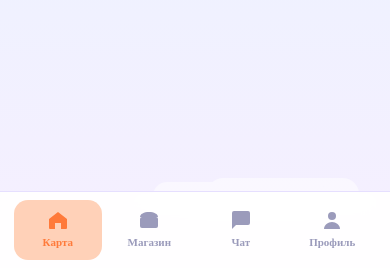
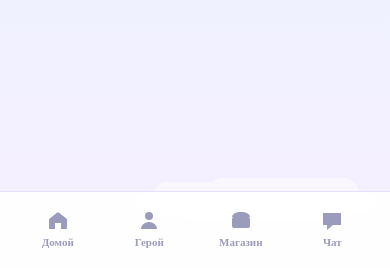
Before and after one commit to kotyadji-coder/kidion, a FastAPI app: template templates/kid/subject_map.html in a window 390 px wide. Shown: the part 576-844 px from the top of the page. Run offline with FastAPI, Linux system fonts and the light colour scheme; the template is opened without the code that fills it, so the values that code supplies are empty.

Commit message:
Green button 'В ПУТЬ!', fix mobile tap, tabbar match, shelf text wrap
Co-Authored-By: Claude Opus 4.6 (1M context) <noreply@anthropic.com>

```diff
--- a/templates/kid/subject_map.html
+++ b/templates/kid/subject_map.html
@@ -227,6 +227,7 @@
     position: relative; display: grid;
     grid-template-columns: repeat(var(--cols, 5), 1fr);
     height: 100%; align-items: center; overflow: visible;
+    z-index: 2;
   }
   .node-slot { display: grid; place-items: center; position: relative; }
   .node-slot.up   { transform: translateY(-30px); }
@@ -238,6 +239,7 @@
     width: var(--node-size); height: var(--node-size);
     position: relative; display: grid; place-items: center;
     cursor: pointer; transition: transform .15s ease; user-select: none;
+    -webkit-tap-highlight-color: transparent; touch-action: manipulation;
   }
   .node:hover { transform: translateY(-2px); }
   .node:active { transform: translateY(2px); }
@@ -511,21 +513,21 @@
 
 <!-- Mobile bottom tab bar -->
 <nav class="m-tabbar">
-  <a class="m-tab is-active" href="/kid/subject/{{ subject }}">
+  <a class="m-tab" href="/kid/home">
     <svg viewBox="0 0 24 24" fill="none"><path d="M3 11l9-7 9 7v9a1 1 0 0 1-1 1h-5v-6h-6v6H4a1 1 0 0 1-1-1v-9z" fill="currentColor"/></svg>
-    Карта
+    Домой
+  </a>
+  <a class="m-tab" href="/kid/character">
+    <svg viewBox="0 0 24 24" fill="none"><circle cx="12" cy="8" r="4" fill="currentColor"/><path d="M4 21c0-4 4-7 8-7s8 3 8 7" fill="currentColor"/></svg>
+    Герой
   </a>
   <a class="m-tab" href="/kid/character">
     <svg viewBox="0 0 24 24" fill="none"><rect x="3" y="9" width="18" height="11" rx="2" fill="currentColor"/><path d="M3 9c0-3 4-5 9-5s9 2 9 5" fill="currentColor"/></svg>
     Магазин
   </a>
   <a class="m-tab" href="/kid/chat">
-    <svg viewBox="0 0 24 24" fill="none"><path d="M21 15a2 2 0 0 1-2 2H7l-4 4V5a2 2 0 0 1 2-2h14a2 2 0 0 1 2 2v10z" fill="currentColor"/></svg>
+    <svg viewBox="0 0 24 24" fill="none"><path d="M3 5h18v12H13l-6 5v-5H3V5z" fill="currentColor"/></svg>
     Чат
-  </a>
-  <a class="m-tab" href="/kid/home">
-    <svg viewBox="0 0 24 24" fill="none"><circle cx="12" cy="8" r="4" fill="currentColor"/><path d="M4 21c0-4 4-7 8-7s8 3 8 7" fill="currentColor"/></svg>
-    Профиль
   </a>
 </nav>
 {% endblock %}
```
Also changed, not shown: templates/kid/home.html (+9 -9 lines).
